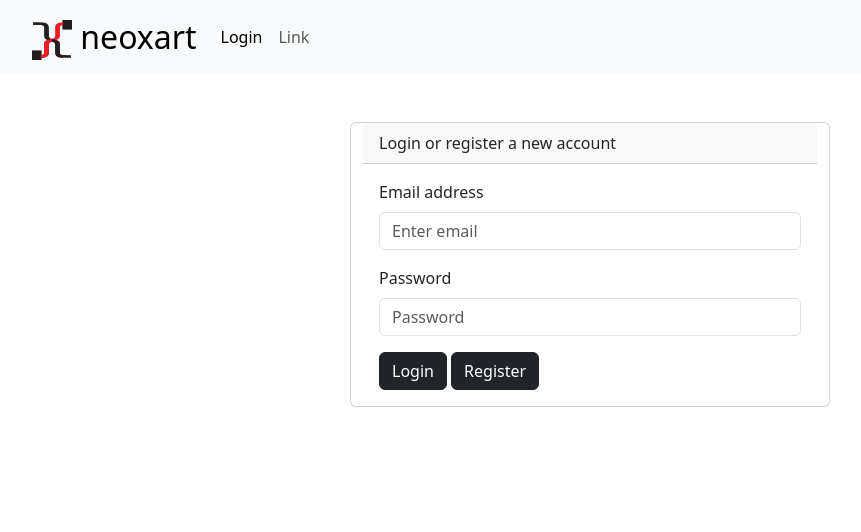
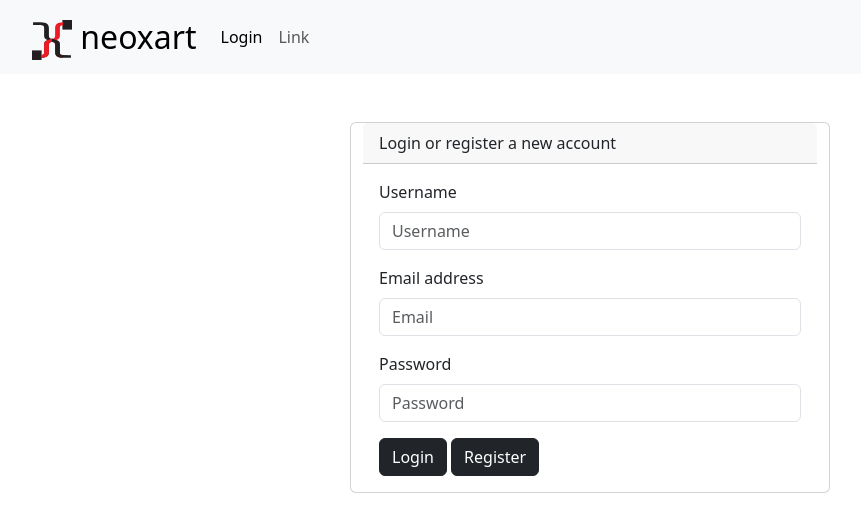
Before and after one commit to discomeles/neoxart-app, a React (Vite) app: page /login in a window 1280 px wide. Shown: the top 532 px of the page, without its empty margins (50-911 px from the left). Built offline with nearby package versions, Linux system fonts and the light colour scheme; no server answers.

Commit message:
added username row to login form

```diff
--- a/src/pages/LoginPage.jsx
+++ b/src/pages/LoginPage.jsx
@@ -8,9 +8,14 @@ import AppNavbar from '../components/AppNavbar'
 const LoginForm = () => {
     return (
       <>
+      <Form>
+        <Form.Group className="mb-3" controlId="formBasicPassword">
+          <Form.Label>Username</Form.Label>
+          <Form.Control type="email" placeholder="Username" />
+        </Form.Group>
         <Form.Group className="mb-3" controlId="formBasicEmail">
           <Form.Label>Email address</Form.Label>
-          <Form.Control type="email" placeholder="Enter email" />
+          <Form.Control type="email" placeholder="Email" />
         </Form.Group>
         <Form.Group className="mb-3" controlId="formBasicPassword">
           <Form.Label>Password</Form.Label>
@@ -18,6 +23,7 @@ const LoginForm = () => {
         </Form.Group>
           <Button variant="dark" type="submit">Login</Button>{' '}
           <Button variant="dark" type="submit">Register</Button>
+      </Form>
       </>
     )
   }
```
